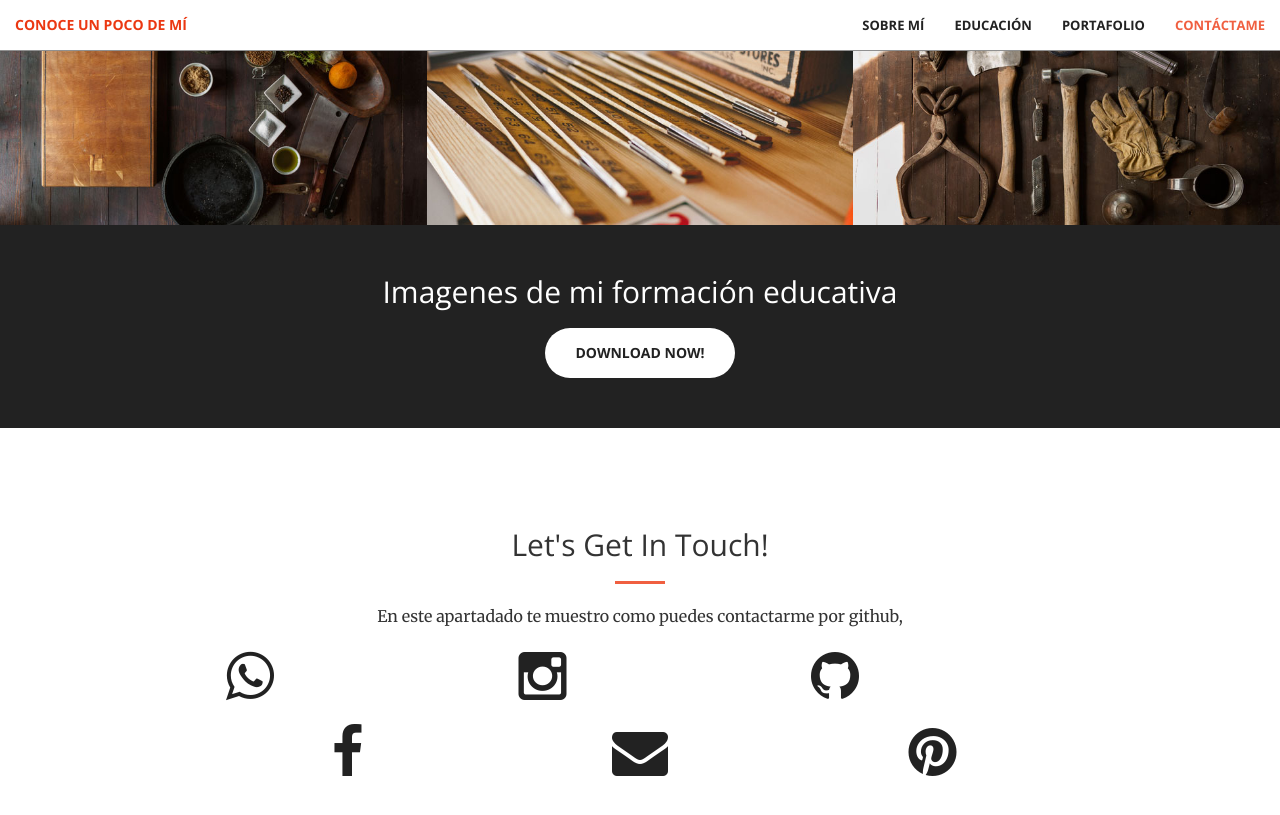
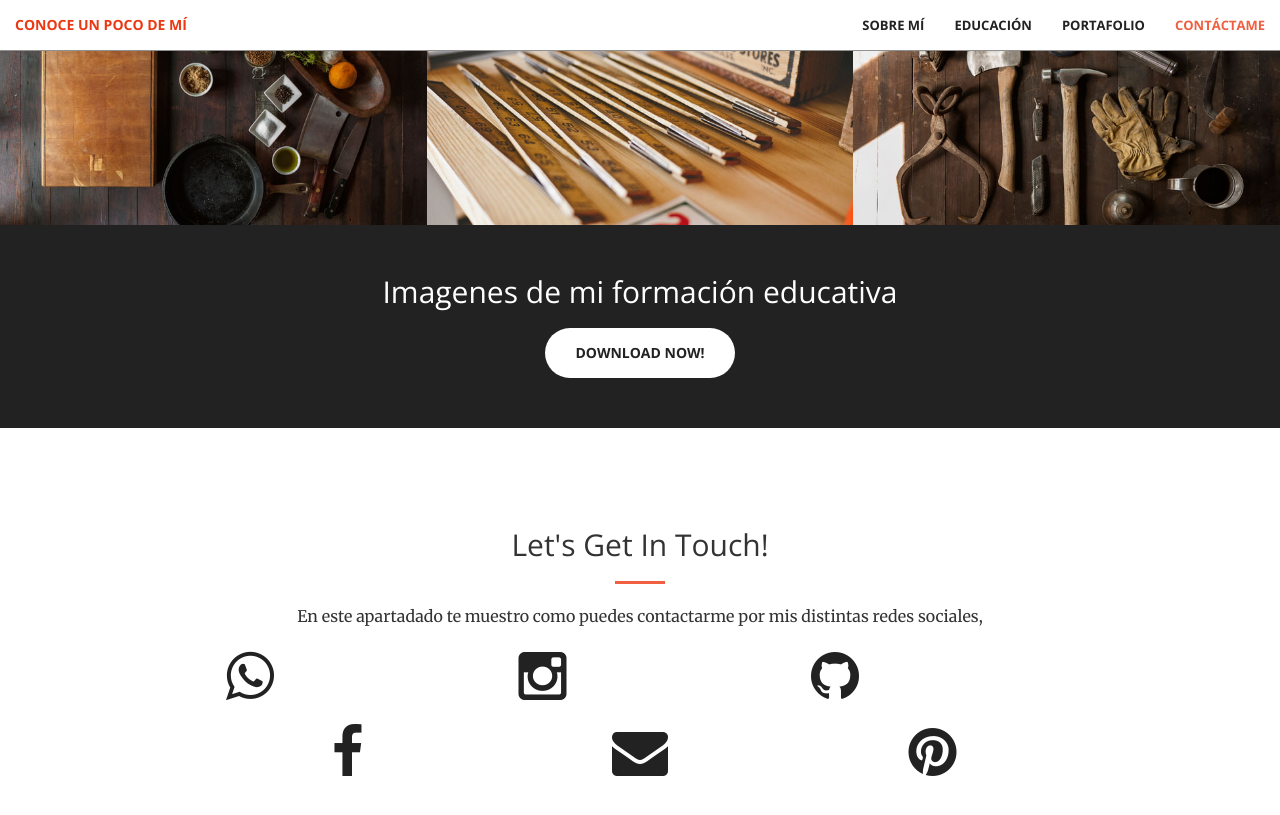
Before and after one commit to lfih-96/lfih-96.github.io, a Jekyll site: the page built from index.html, in a window 1280 px wide and 900 px high, scrolled down 2321 px. Shown: the top 815 px of the window. Built offline with Jekyll 4.4.1, drawn with Linux system fonts in a browser that asks for light colours.

Commit message:
corrección

```diff
--- a/_includes/contact.html
+++ b/_includes/contact.html
@@ -4,7 +4,7 @@
             <div class="col-lg-8 col-lg-offset-2 text-center">
                 <h2 class="section-heading">Let's Get In Touch!</h2>
                 <hr class="primary">
-                <p>En este apartadado te muestro como puedes contactarme por github,</p>
+                <p>En este apartadado te muestro como puedes contactarme por mis distintas redes sociales,</p>
             </div>
             <div class="col-lg-2 col-lg-offset-1 text-center">
                 <a href="https://wa.me/593{{ 997278020 }}">
@@ -19,7 +19,7 @@
             </a>
            </div>
         <div class="col-lg-2 col-lg-offset-1 text-center">
-            <a href="https://github.com/{{ site.github_username }}">
+            <a href=" https://github.com/lfih-96 ">
             <i class="fa fa-github fa-3x wow bounceIn" data-wow-delay=".1s"></i>
                 <p>{{ lfih-96 }}</p>
             </a>
```
